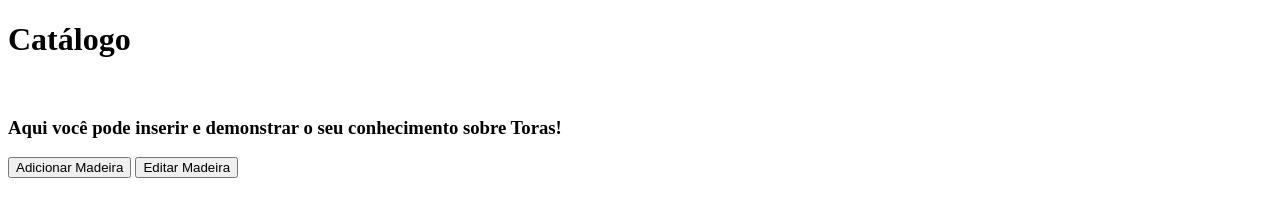
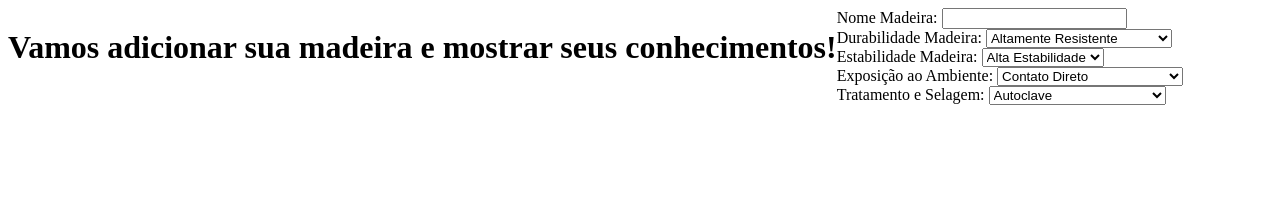
Before and after one commit to Grupo1-MQ-2/Atividade-PI, a website: page public/catalogo.html in a window 1280 px wide. Both pictures are taken after a click on the button "Adicionar Madeira". Drawn offline with Linux system fonts and the light colour scheme.

Commit message:
FEAT Criando os selects para que o usuario possa inserir sua madeira escolhida

```diff
--- a/public/catalogo.html
+++ b/public/catalogo.html
@@ -10,11 +10,13 @@
 
     <script src="./js/sessao.js"></script>
 
-  <link rel="stylesheet" href="./css/style.css"/>
+    <link rel="stylesheet" href="./css/style.css" />
     <link rel="icon" href="./assets/icon/favicon2.ico" />
     <link rel="preconnect" href="https://fonts.gstatic.com" />
 </head>
+
 <body>
+    <div id="Visualizar" style="display: flex;">
         <div id="titulo">
             <h1>Catálogo</h1><br>
             <h3>Aqui você pode inserir e demonstrar o seu conhecimento sobre Toras!</h3>
@@ -22,9 +24,48 @@
 
         <div id="btn_opcoes">
             <button class="btn_madeira" onclick="AdicionarMadeira()">Adicionar Madeira</button>
-        <button class="btn_madeira" onclick="AdicionarMadeira()">Editar Madeira</button>
+            <button class="btn_madeira" onclick="EditarMadeira()">Editar Madeira</button>
         </div>
+    </div>
+
+    <div id="Adicionar" style="display: none;">
+        <h1>Vamos adicionar sua madeira e mostrar seus conhecimentos!</h1>
+        <div id="ipts_inputs">
+            Nome Madeira: <input id="ipt_nomeMadeira"><br>
+
+            Durabilidade Madeira: <select id="Durabilidade">
+                <option id="Altamente">Altamente Resistente</option>
+                <option id="Moderadamente">Moderadamente Resistente</option>
+                <option id="Não">Não Resistente</option>
+            </select><br>
+
+            Estabilidade Madeira: <select id="Estabilidade">
+                <option id="Alta">Alta Estabilidade</option>
+                <option id="Baixa">Baixa</option> Estabilidade</option>
+            </select><br>
+
+            Exposição ao Ambiente: <select id="Exposição">
+                <option id="Contato_Direto">Contato Direto</option>
+                <option id="Ambientes_Internos">Ambientes Úmidos Internos</option>
+            </select><br>
+
+            Tratamento e Selagem: <select id="Tratamento">
+                <option id="Autoclave">Autoclave</option>
+                <option id="Acabamento">Acabamento Hidrofugante</option>
+            </select><br>
+        </div>
+
+    </div>
+
 </body>
 <script>
+    function AdicionarMadeira(){
+        Visualizar.style.display = 'none';
+        Adicionar.style.display = 'flex';
+    }
 
+    function EditarMadeira(){
+        Visualizar.style.display = 'none';
+        Adicionar.style.display = 'flex';
+    }
 </script>
--- a/src/models/madeiraModel.js
+++ b/src/models/madeiraModel.js
@@ -2,7 +2,7 @@ var database = require("../database/config");
 
 function buscarMadeiraPorUsuario(idUsuario) {
 
-  var instrucaoSql = `SELECT * FROM madeira  WHERE fk_usuario = ${usuario_id}`;
+  var instrucaoSql = `SELECT * FROM madeira WHERE fk_usuario = ${usuario_id}`;
 
   console.log("Executando a instrução SQL: \n" + instrucaoSql);
   return database.executar(instrucaoSql);
```
Also changed, not shown: app.js (+3 -7 lines), src/controllers/madeiraController.js (+9 -2 lines). Lines whose indentation alone changed are shown as unchanged.
